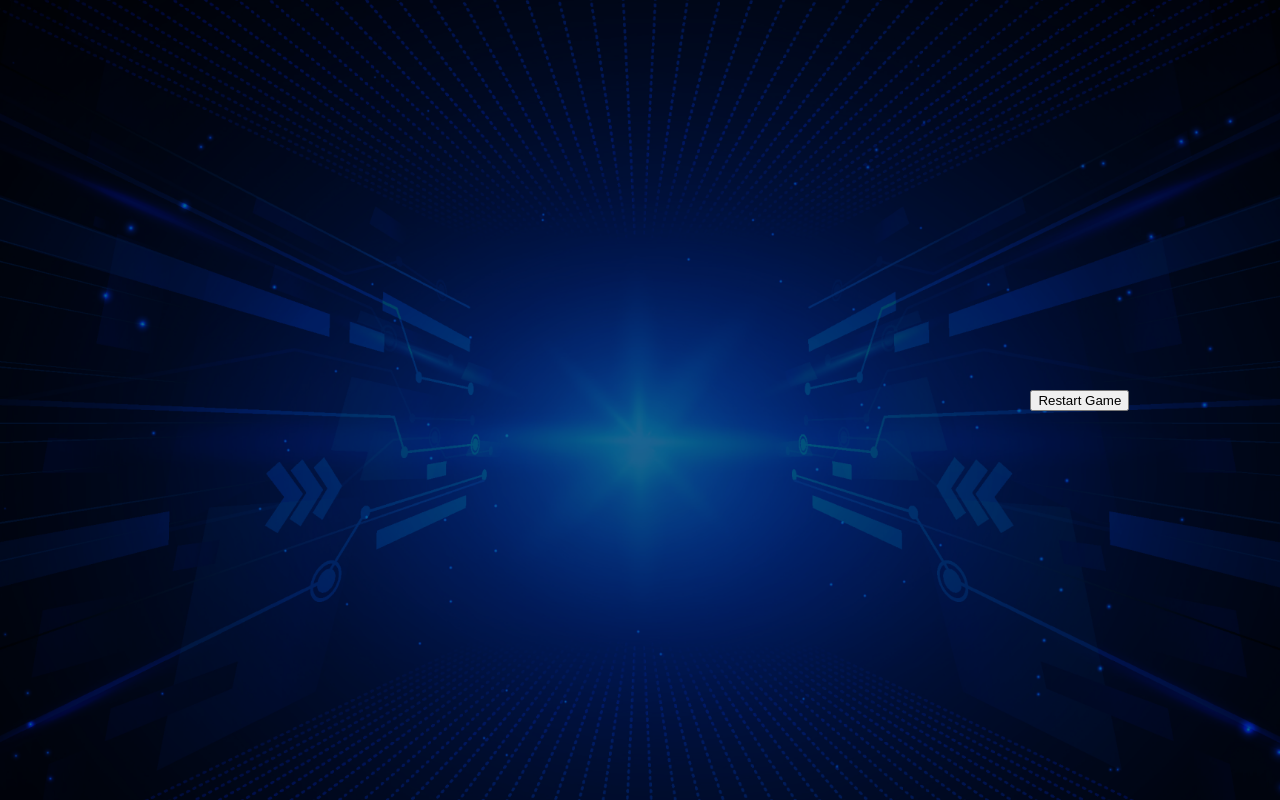
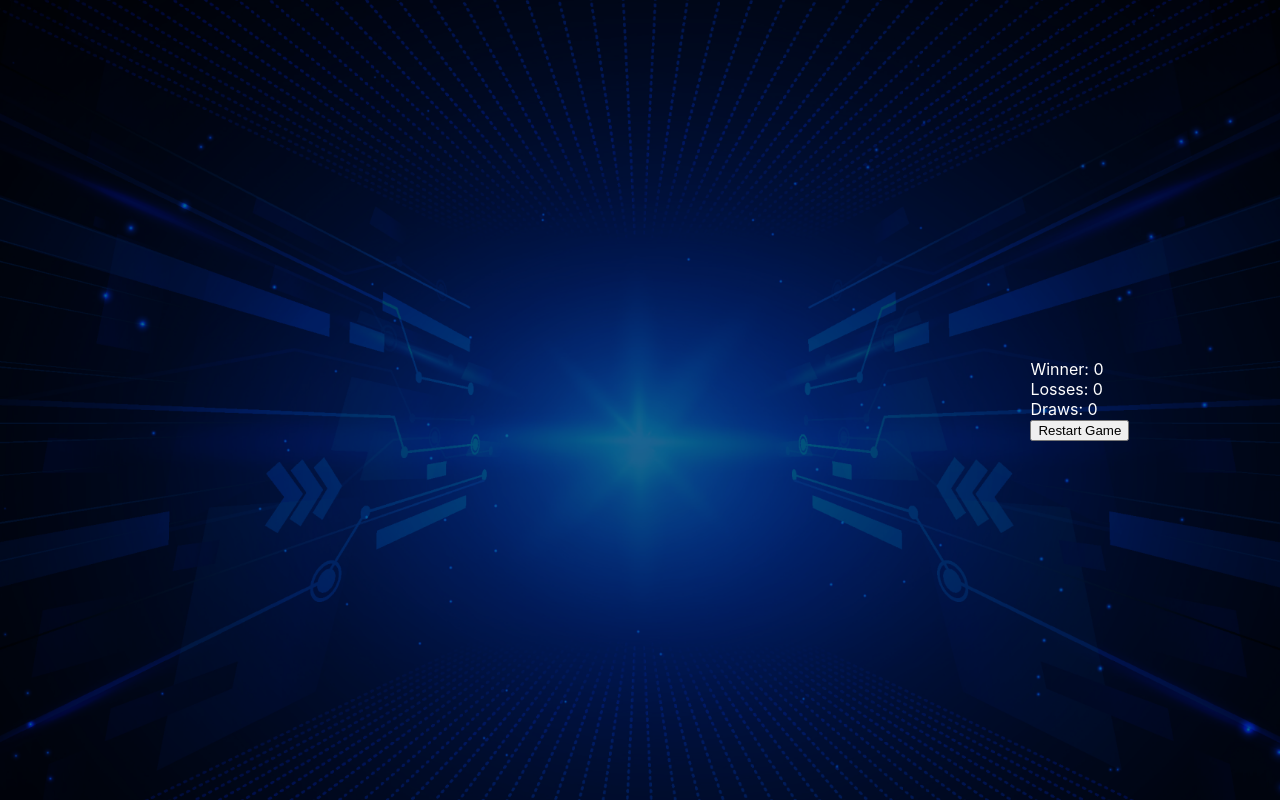
Before and after one commit to usersolidity/ethglobal-altima, a React (Create React App) app in the folder web/: page / in a window 1280 px wide. Built offline with nearby package versions, Linux system fonts and the light colour scheme.

Commit message:
Add duel result stats and change arrow color

```diff
--- a/web/src/App.css
+++ b/web/src/App.css
@@ -1,5 +1,6 @@
 .App {
   text-align: center;
+  font-family: Roboto, sans-serif;
 }
 
 .App-logo {
--- a/web/src/components/duel/CardComponent.tsx
+++ b/web/src/components/duel/CardComponent.tsx
@@ -25,7 +25,8 @@ interface IProps {
 }
 
 const ARROW_OUTLINE_COLOR = "#111";
-const ARROW_COLOR = "#eee";
+const OUTLINE_COLOR = "#eee";
+const ARROW_COLOR = "gold";
 
 interface ICardContainerProps {
   readonly flipped: boolean;
@@ -103,7 +104,7 @@ const CardOutline = styled.div<ICardOutlineProps>`
   flex-direction: column;
   flex: 1;
   padding: 16px 0;
-  border: 2px solid ${ARROW_COLOR};
+  border: 2px solid ${OUTLINE_COLOR};
   transition: background-image 0.5s;
 
   background-image: url("${props => props.belongsToPlayer ? BlueCard : OrangeCard}");
@@ -119,7 +120,7 @@ interface ICardIdProps {
 const CardId = styled.div<ICardIdProps>`
   flex: 0;
   text-align: center;
-  color: ${ARROW_COLOR};
+  color: ${OUTLINE_COLOR};
   font-size: 10px;
   font-weight: bold;
   transition: transform 0.5s;
@@ -156,7 +157,7 @@ const CardNumbers = styled.div<ICardNumbersProps>`
   flex: 0;
   display: flex;
   text-align: center;
-  color: ${ARROW_COLOR};
+  color: ${OUTLINE_COLOR};
   font-weight: bold;
   font-size: 14px;
   transition: transform 0.5s;
--- a/web/src/pages/NpcDuel.tsx
+++ b/web/src/pages/NpcDuel.tsx
@@ -45,6 +45,10 @@ const BattlefieldSection = styled.section`
 
 const RestartGameSection = styled.section`
   flex: 1;
+`;
+
+const DuelResultStat = styled.div`
+  color: white;
 `;
 
 const DuelScene = styled.div`
@@ -218,6 +222,9 @@ export default function NpcDuel() {
         )}
       </BattlefieldSection>
       <RestartGameSection>
+        <DuelResultStat>Winner: {localStorage.getItem("wins") || 0}</DuelResultStat>
+        <DuelResultStat>Losses: {localStorage.getItem("losses") || 0}</DuelResultStat>
+        <DuelResultStat>Draws: {localStorage.getItem("draws") || 0}</DuelResultStat>
         <button onClick={initializeGame}>Restart Game</button>
       </RestartGameSection>
     </AppContainer>
```
